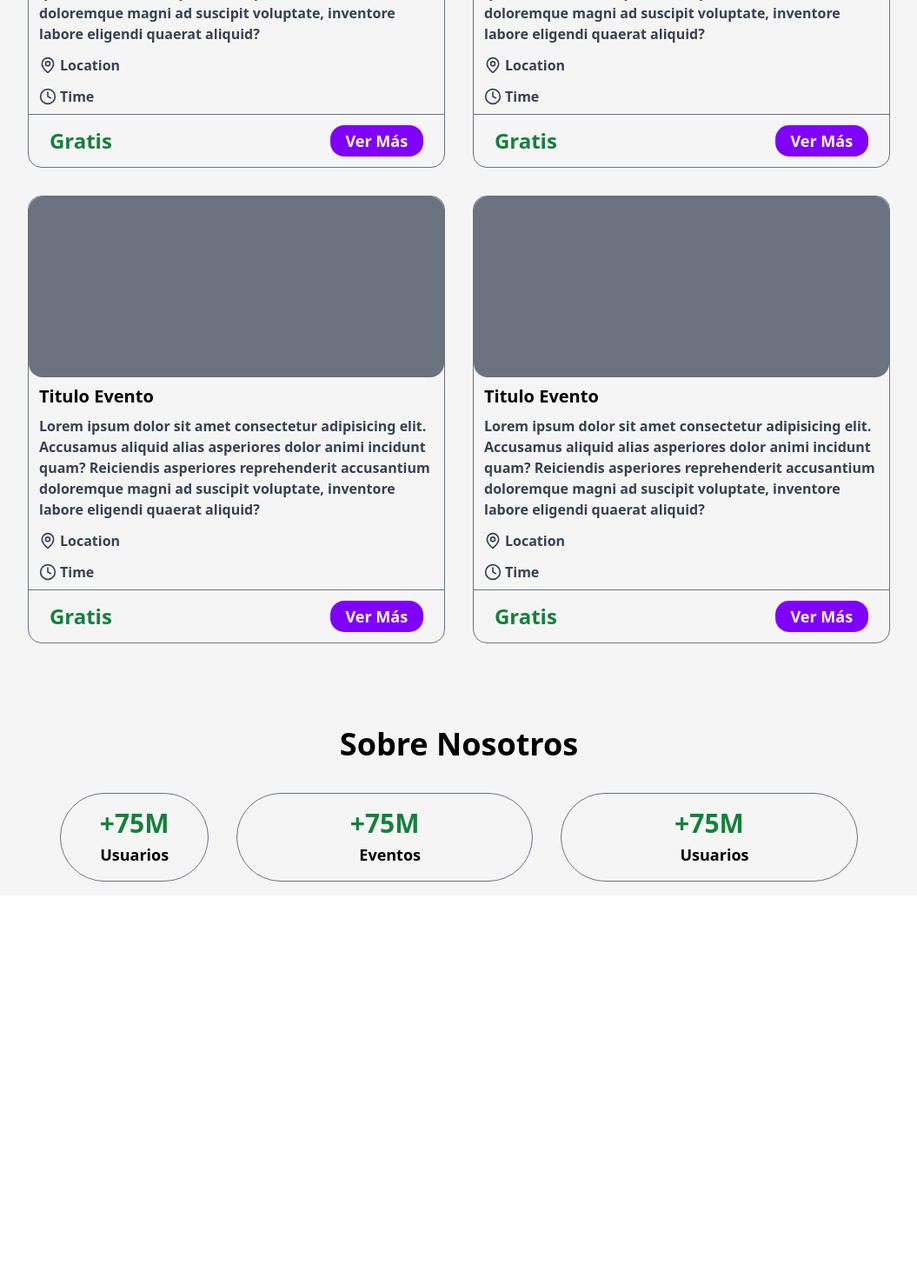
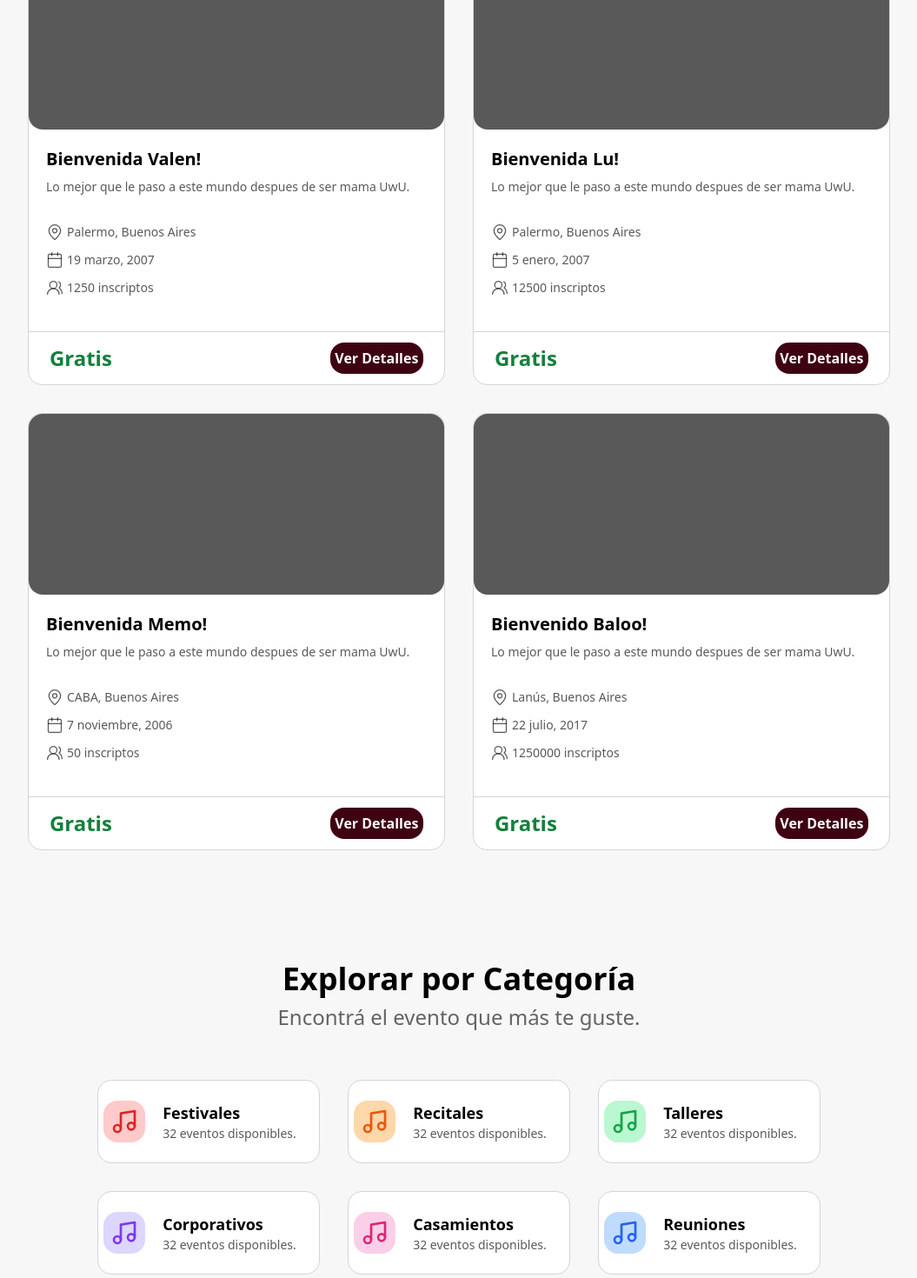
Before and after one commit to Memolxz/Tp4-Desarrollo-de-Sistemas, a React (Vite) app in the folder apps/ui/: page /home in a window 1280 px wide. Shown: the part 800-2270 px from the top of the page at 87% size, without its empty margins (112-1167 px from the left). Before the commit the page ends 1830 px from the top, so only its background shows below. Built offline with nearby package versions, Linux system fonts and the light colour scheme.

Commit message:
frontend

```diff
--- /dev/null
+++ b/apps/ui/src/components/Categories.tsx
@@ -0,0 +1,83 @@
+import { Music } from "lucide-react"
+export default function Categories() {
+  return (
+    <div className="bg-transparent w-[80%] mt-28">
+        <div className="w-full flex flex-col justify-center items-center">
+          <h1 className="text-4xl text-center font-bold text-black">Explorar por Categoría</h1>
+          <p className="text-2xl text-center font-normal text-black/60 mt-2">Encontrá el evento que más te guste.</p>
+        </div>
+
+      <div className="bg-transparent w-full flex flex-col justify-center items-center mt-10">
+        <div className="bg-transparent w-full flex flex-row justify-center items-center">
+          <div className="w-1/4 h-24 border-gray-300 border rounded-2xl flex justify-center items-center m-4
+                          hover:border-red-500 hover:scale-105 transition-transform bg-white">
+            <div className="w-12 h-12 bg-red-200 rounded-2xl flex justify-center items-center text-center">
+              <Music className="w-8 h-8 text-red-600"/>
+            </div>
+            <div>
+              <h2 className="font-semibold text-lg ml-5">Festivales</h2>
+              <p className="font-normal text-sm text-black/65 mx-5">32 eventos disponibles.</p>
+            </div>
+          </div>
+
+          <div className="w-1/4 h-24 border-gray-300 border rounded-2xl flex justify-center items-center m-4
+                          hover:border-orange-500 hover:scale-105 transition-transform bg-white">
+            <div className="w-12 h-12 bg-orange-200 rounded-2xl flex justify-center items-center text-center">
+              <Music className="w-8 h-8 text-orange-600"/>
+            </div>
+            <div>
+              <h2 className="font-semibold text-lg ml-5">Recitales</h2>
+              <p className="font-normal text-sm text-black/65 mx-5">32 eventos disponibles.</p>
+            </div>
+          </div>
+
+          <div className="w-1/4 h-24 border-gray-300 border rounded-2xl flex justify-center items-center m-4
+                          hover:border-green-500 hover:scale-105 transition-transform bg-white">
+            <div className="w-12 h-12 bg-green-200 rounded-2xl flex justify-center items-center text-center">
+              <Music className="w-8 h-8 text-green-600"/>
+            </div>
+            <div>
+              <h2 className="font-semibold text-lg ml-5">Talleres</h2>
+              <p className="font-normal text-sm text-black/65 mx-5">32 eventos disponibles.</p>
+            </div>
+          </div>
+        </div>
+
+        <div className="bg-transparent w-full flex flex-row justify-center items-center">
+          <div className="w-1/4 h-24 border-gray-300 border rounded-2xl flex justify-center items-center m-4
+                          hover:border-violet-500 hover:scale-105 transition-transform bg-white">
+            <div className="w-12 h-12 bg-violet-200 rounded-2xl flex justify-center items-center text-center">
+              <Music className="w-8 h-8 text-violet-600"/>
+            </div>
+            <div>
+              <h2 className="font-semibold text-lg ml-5">Corporativos</h2>
+              <p className="font-normal text-sm text-black/65 mx-5">32 eventos disponibles.</p>
+            </div>
+          </div>
+
+          <div className="w-1/4 h-24 border-gray-300 border rounded-2xl flex justify-center items-center m-4
+                          hover:border-pink-500 hover:scale-105 transition-transform bg-white">
+            <div className="w-12 h-12 bg-pink-200 rounded-2xl flex justify-center items-center text-center">
+              <Music className="w-8 h-8 text-pink-600"/>
+            </div>
+            <div>
+              <h2 className="font-semibold text-lg ml-5">Casamientos</h2>
+              <p className="font-normal text-sm text-black/65 mx-5">32 eventos disponibles.</p>
+            </div>
+          </div>
+
+          <div className="w-1/4 h-24 border-gray-300 border rounded-2xl flex justify-center items-center m-4
+                          hover:border-blue-500 hover:scale-105 transition-transform bg-white">
+            <div className="w-12 h-12 bg-blue-200 rounded-2xl flex justify-center items-center text-center">
+              <Music className="w-8 h-8 text-blue-600"/>
+            </div>
+            <div>
+              <h2 className="font-semibold text-lg ml-5">Reuniones</h2>
+              <p className="font-normal text-sm text-black/65 mx-5">32 eventos disponibles.</p>
+            </div>
+          </div>
+        </div>
+      </div>
+    </div>
+  );
+}
--- a/apps/ui/src/components/Header.tsx
+++ b/apps/ui/src/components/Header.tsx
@@ -3,7 +3,7 @@ import { Link } from 'react-router-dom';
 
 export default function Header() {
     return (
-      <div className="flex items-center justify-center bg-secondary w-full h-[70px]">
+      <div className="flex items-center justify-center bg-secondary w-full h-[70px] border-b border-gray-300">
         <div className="flex items-center w-[90%]">
           <div className="flex justify-center text-center items-center w-1/2">
             <div className="flex justify-center items-center bg-accent h-11 w-11 rounded-2xl">
--- a/apps/ui/src/components/Stats.tsx
+++ b/apps/ui/src/components/Stats.tsx
@@ -2,17 +2,17 @@
 export default function Stats() {
   return (
     <div className="bg-transparent w-[80%]">
-      <h1 className="mt-20 text-4xl text-center font-bold text-black">Sobre Nosotros</h1>
+      <div className="border-t border-gray-300 mt-10 mb-5 w-full h-0"></div>
       <div className="flex flex-row justify-center items-center w-full mt-5">
-        <div className="flex flex-col justify-center items-center w-1/6 rounded-full border-gray-500 border m-4 p-4">
+        <div className="flex flex-col justify-center items-center w-1/3 m-4">
           <h1 className="font-semibold text-3xl text-start text-green-700">+75M</h1>
           <p className="font-semibold text-lg mt-1">Usuarios</p>
         </div>
-        <div className="flex flex-col justify-center items-center w-1/3 rounded-full border-gray-500 border m-4 p-4">
+        <div className="flex flex-col justify-center items-center w-1/3 m-4">
           <h1 className="font-semibold text-3xl text-start text-green-700">+75M</h1>
           <p className="font-semibold text-lg mt-1 ml-3">Eventos</p>
         </div>
-        <div className="flex flex-col justify-center items-center w-1/3 rounded-full border-gray-500 border m-4 p-4">
+        <div className="flex flex-col justify-center items-center w-1/3 m-4">
           <h1 className="font-semibold text-3xl text-start text-green-700">+75M</h1>
           <p className="font-semibold text-lg mt-1 ml-3">Usuarios</p>
         </div>
--- a/apps/ui/src/components/TopEvents.tsx
+++ b/apps/ui/src/components/TopEvents.tsx
@@ -1,109 +1,166 @@
-import { MapPin, Clock } from "lucide-react";
+import { MapPin, Calendar, UsersRound, ArrowRight } from "lucide-react";
 
 export default function TopEvents() {
   return (
-    <div className="bg-transparent w-[80%]">
-      <h1 className="mt-20 text-4xl text-center font-bold text-black">Los eventos más destacados</h1>
-      <div className="flex flex-row justify-center items-center w-full mt-5">
+    <div className="bg-transparent w-[80%] mt-20">
+      <div className="w-full flex flex-row justify-center">
+
+        <div className="w-2/3 flex flex-col justify-center items-start">
+          <h1 className="text-4xl text-start font-bold text-black">Los eventos más destacados</h1>
+          <p className="text-2xl text-start font-normal text-black/60 mt-2">Los eventos más populares de la temporada.</p>
+        </div>
+
+        <div className="w-1/3 flex flex-row justify-end items-center">
+          <button className="w-1/2 flex flex-row justify-center items-center bg-accent text-dominant h-9 rounded-2xl">
+            <p className="mr-2 text-md font-semibold">Ver todos</p>
+            <ArrowRight></ArrowRight>
+          </button>
+        </div>
+      </div>
+
+      <div className="border-t border-gray-300 my-10 w-full h-0"></div>
+
+      <div className="flex flex-row justify-center items-center w-full">
         {/* Evento1 */}
-        <div className="flex flex-col justify-center items-center w-1/2 rounded-2xl border-gray-500 border m-4">
-          <div className="flex flex-col justify-center items-center bg-gray-500 w-full h-52 rounded-2xl"></div>
-          <div className="flex flex-col justify-center items-start">
-            <h2 className="font-semibold text-xl mt-2 ml-3">Titulo Evento</h2>
-            <p className="font-semibold text-md text-gray-700 mt-2 mx-3">Lorem ipsum dolor sit amet consectetur adipisicing elit. Accusamus aliquid alias asperiores dolor animi incidunt quam? Reiciendis asperiores reprehenderit accusantium doloremque magni ad suscipit voluptate, inventore labore eligendi quaerat aliquid?</p>
-            <div className="flex flex-row justify-center items-center text-start mt-3 ml-3">
-              <MapPin className="h-5 w-5 text-gray-700" />
-              <p className="font-semibold text-md text-gray-700 ml-1">Location</p>
+        <div className="flex flex-col justify-center items-center w-1/2 rounded-2xl border-gray-300 border m-4 bg-white">
+          <div className="flex flex-col justify-center items-center bg-black/65 w-full h-52 rounded-2xl"></div>
+          <div className="flex flex-col justify-center items-start w-full">
+            <h2 className="font-semibold text-xl mt-5 ml-5">Bienvenida Valen!</h2>
+            <p className="font-normal text-sm text-black/65 mt-2 mx-5">Lo mejor que le paso a este mundo despues de ser mama UwU.</p>
+
+            <div className="flex flex-row justify-center items-center text-start mt-8 mx-5">
+              <MapPin className="h-5 w-5 text-black/65" strokeWidth={1.5} />
+              <p className="font-normal text-sm text-black/65 ml-1">Palermo, Buenos Aires</p>
             </div>
-            <div className="flex flex-row justify-center items-center text-start mt-3 ml-3">
-              <Clock className="h-5 w-5 text-gray-700" />
-              <p className="font-semibold text-md text-gray-700 ml-1">Time</p>
+
+            <div className="flex flex-row justify-center items-center text-start mt-3 mx-5">
+              <Calendar className="h-5 w-5 text-black/65" strokeWidth={1.5} />
+              <p className="font-normal text-sm text-black/65 ml-1">19 marzo, 2007</p>
             </div>
-            <div className="border-t border-gray-500 mt-2 w-full"></div>
+
+            <div className="flex flex-row justify-center items-center text-start mt-3 mx-5 mb-8">
+              <UsersRound className="h-5 w-5 text-black/65" strokeWidth={1.5} />
+              <p className="font-normal text-sm text-black/65 ml-1">1250 inscriptos</p>
+            </div>
+
+            <div className="border-t border-gray-300 mt-2 w-full"></div>
+
             <div className="flex justify-center items-center w-full">
               <div className="flex flex-row justify-center items-center text-start mt-1 w-[90%] mb-3">
                 <h2 className="font-bold text-2xl mt-2 w-1/2 text-start text-green-700">Gratis</h2>
                 <div className="w-1/4"></div>
-                <button className="font-semibold text-lg mt-2 w-1/4 text-center bg-accent text-white rounded-2xl h-9">Ver Más</button>
+                <button className="font-semibold text-md mt-2 w-1/4 text-center bg-accent text-white rounded-2xl h-9">Ver Detalles</button>
               </div>
             </div>
           </div>
         </div>
+
         {/* Evento2 */}
-        <div className="flex flex-col justify-center items-center w-1/2 rounded-2xl border-gray-500 border m-4">
-          <div className="flex flex-col justify-center items-center bg-gray-500 w-full h-52 rounded-2xl"></div>
-          <div className="flex flex-col justify-center items-start">
-            <h2 className="font-semibold text-xl mt-2 ml-3">Titulo Evento</h2>
-            <p className="font-semibold text-md text-gray-700 mt-2 mx-3">Lorem ipsum dolor sit amet consectetur adipisicing elit. Accusamus aliquid alias asperiores dolor animi incidunt quam? Reiciendis asperiores reprehenderit accusantium doloremque magni ad suscipit voluptate, inventore labore eligendi quaerat aliquid?</p>
-            <div className="flex flex-row justify-center items-center text-start mt-3 ml-3">
-              <MapPin className="h-5 w-5 text-gray-700" />
-              <p className="font-semibold text-md text-gray-700 ml-1">Location</p>
+        <div className="flex flex-col justify-center items-center w-1/2 rounded-2xl border-gray-300 border m-4 bg-white">
+          <div className="flex flex-col justify-center items-center bg-black/65 w-full h-52 rounded-2xl"></div>
+          <div className="flex flex-col justify-center items-start w-full">
+            <h2 className="font-semibold text-xl mt-5 ml-5">Bienvenida Lu!</h2>
+            <p className="font-normal text-sm text-black/65 mt-2 mx-5">Lo mejor que le paso a este mundo despues de ser mama UwU.</p>
+
+            <div className="flex flex-row justify-center items-center text-start mt-8 mx-5">
+              <MapPin className="h-5 w-5 text-black/65" strokeWidth={1.5} />
+              <p className="font-normal text-sm text-black/65 ml-1">Palermo, Buenos Aires</p>
             </div>
-            <div className="flex flex-row justify-center items-center text-start mt-3 ml-3">
-              <Clock className="h-5 w-5 text-gray-700" />
-              <p className="font-semibold text-md text-gray-700 ml-1">Time</p>
+
+            <div className="flex flex-row justify-center items-center text-start mt-3 mx-5">
+              <Calendar className="h-5 w-5 text-black/65" strokeWidth={1.5} />
+              <p className="font-normal text-sm text-black/65 ml-1">5 enero, 2007</p>
             </div>
-            <div className="border-t border-gray-500 mt-2 w-full"></div>
+
+            <div className="flex flex-row justify-center items-center text-start mt-3 mx-5 mb-8">
+              <UsersRound className="h-5 w-5 text-black/65" strokeWidth={1.5} />
+              <p className="font-normal text-sm text-black/65 ml-1">12500 inscriptos</p>
+            </div>
+
+            <div className="border-t border-gray-300 mt-2 w-full"></div>
+
             <div className="flex justify-center items-center w-full">
               <div className="flex flex-row justify-center items-center text-start mt-1 w-[90%] mb-3">
                 <h2 className="font-bold text-2xl mt-2 w-1/2 text-start text-green-700">Gratis</h2>
                 <div className="w-1/4"></div>
-                <button className="font-semibold text-lg mt-2 w-1/4 text-center bg-accent text-white rounded-2xl h-9">Ver Más</button>
+                <button className="font-semibold text-md mt-2 w-1/4 text-center bg-accent text-white rounded-2xl h-9">Ver Detalles</button>
               </div>
             </div>
           </div>
         </div>
+
       </div>
 
       <div className="flex flex-row justify-center items-center w-full">
+
         {/* Evento3 */}
-        <div className="flex flex-col justify-center items-center w-1/2 rounded-2xl border-gray-500 border m-4">
-          <div className="flex flex-col justify-center items-center bg-gray-500 w-full h-52 rounded-2xl"></div>
-          <div className="flex flex-col justify-center items-start">
-            <h2 className="font-semibold text-xl mt-2 ml-3">Titulo Evento</h2>
-            <p className="font-semibold text-md text-gray-700 mt-2 mx-3">Lorem ipsum dolor sit amet consectetur adipisicing elit. Accusamus aliquid alias asperiores dolor animi incidunt quam? Reiciendis asperiores reprehenderit accusantium doloremque magni ad suscipit voluptate, inventore labore eligendi quaerat aliquid?</p>
-            <div className="flex flex-row justify-center items-center text-start mt-3 ml-3">
-              <MapPin className="h-5 w-5 text-gray-700" />
-              <p className="font-semibold text-md text-gray-700 ml-1">Location</p>
+        <div className="flex flex-col justify-center items-center w-1/2 rounded-2xl border-gray-300 border m-4 bg-white">
+          <div className="flex flex-col justify-center items-center bg-black/65 w-full h-52 rounded-2xl"></div>
+          <div className="flex flex-col justify-center items-start w-full">
+            <h2 className="font-semibold text-xl mt-5 ml-5">Bienvenida Memo!</h2>
+            <p className="font-normal text-sm text-black/65 mt-2 mx-5">Lo mejor que le paso a este mundo despues de ser mama UwU.</p>
+
+            <div className="flex flex-row justify-center items-center text-start mt-8 mx-5">
+              <MapPin className="h-5 w-5 text-black/65" strokeWidth={1.5} />
+              <p className="font-normal text-sm text-black/65 ml-1">CABA, Buenos Aires</p>
             </div>
-            <div className="flex flex-row justify-center items-center text-start mt-3 ml-3">
-              <Clock className="h-5 w-5 text-gray-700" />
-              <p className="font-semibold text-md text-gray-700 ml-1">Time</p>
+
+            <div className="flex flex-row justify-center items-center text-start mt-3 mx-5">
+              <Calendar className="h-5 w-5 text-black/65" strokeWidth={1.5} />
+              <p className="font-normal text-sm text-black/65 ml-1">7 noviembre, 2006</p>
             </div>
-            <div className="border-t border-gray-500 mt-2 w-full"></div>
+
+            <div className="flex flex-row justify-center items-center text-start mt-3 mx-5 mb-8">
+              <UsersRound className="h-5 w-5 text-black/65" strokeWidth={1.5} />
+              <p className="font-normal text-sm text-black/65 ml-1">50 inscriptos</p>
+            </div>
+
+            <div className="border-t border-gray-300 mt-2 w-full"></div>
+
             <div className="flex justify-center items-center w-full">
               <div className="flex flex-row justify-center items-center text-start mt-1 w-[90%] mb-3">
                 <h2 className="font-bold text-2xl mt-2 w-1/2 text-start text-green-700">Gratis</h2>
                 <div className="w-1/4"></div>
-                <button className="font-semibold text-lg mt-2 w-1/4 text-center bg-accent text-white rounded-2xl h-9">Ver Más</button>
+                <button className="font-semibold text-md mt-2 w-1/4 text-center bg-accent text-white rounded-2xl h-9">Ver Detalles</button>
               </div>
             </div>
           </div>
         </div>
+
         {/* Evento4 */}
-        <div className="flex flex-col justify-center items-center w-1/2 rounded-2xl border-gray-500 border m-4">
-          <div className="flex flex-col justify-center items-center bg-gray-500 w-full h-52 rounded-2xl"></div>
-          <div className="flex flex-col justify-center items-start">
-            <h2 className="font-semibold text-xl mt-2 ml-3">Titulo Evento</h2>
-            <p className="font-semibold text-md text-gray-700 mt-2 mx-3">Lorem ipsum dolor sit amet consectetur adipisicing elit. Accusamus aliquid alias asperiores dolor animi incidunt quam? Reiciendis asperiores reprehenderit accusantium doloremque magni ad suscipit voluptate, inventore labore eligendi quaerat aliquid?</p>
-            <div className="flex flex-row justify-center items-center text-start mt-3 ml-3">
-              <MapPin className="h-5 w-5 text-gray-700" />
-              <p className="font-semibold text-md text-gray-700 ml-1">Location</p>
+        <div className="flex flex-col justify-center items-center w-1/2 rounded-2xl border-gray-300 border m-4 bg-white">
+          <div className="flex flex-col justify-center items-center bg-black/65 w-full h-52 rounded-2xl"></div>
+          <div className="flex flex-col justify-center items-start w-full">
+            <h2 className="font-semibold text-xl mt-5 ml-5">Bienvenido Baloo!</h2>
+            <p className="font-normal text-sm text-black/65 mt-2 mx-5">Lo mejor que le paso a este mundo despues de ser mama UwU.</p>
+
+            <div className="flex flex-row justify-center items-center text-start mt-8 mx-5">
+              <MapPin className="h-5 w-5 text-black/65" strokeWidth={1.5} />
+              <p className="font-normal text-sm text-black/65 ml-1">Lanús, Buenos Aires</p>
             </div>
-            <div className="flex flex-row justify-center items-center text-start mt-3 ml-3">
-              <Clock className="h-5 w-5 text-gray-700" />
-              <p className="font-semibold text-md text-gray-700 ml-1">Time</p>
+
+            <div className="flex flex-row justify-center items-center text-start mt-3 mx-5">
+              <Calendar className="h-5 w-5 text-black/65" strokeWidth={1.5} />
+              <p className="font-normal text-sm text-black/65 ml-1">22 julio, 2017</p>
             </div>
-            <div className="border-t border-gray-500 mt-2 w-full"></div>
+
+            <div className="flex flex-row justify-center items-center text-start mt-3 mx-5 mb-8">
+              <UsersRound className="h-5 w-5 text-black/65" strokeWidth={1.5} />
+              <p className="font-normal text-sm text-black/65 ml-1">1250000 inscriptos</p>
+            </div>
+
+            <div className="border-t border-gray-300 mt-2 w-full"></div>
+
             <div className="flex justify-center items-center w-full">
               <div className="flex flex-row justify-center items-center text-start mt-1 w-[90%] mb-3">
                 <h2 className="font-bold text-2xl mt-2 w-1/2 text-start text-green-700">Gratis</h2>
                 <div className="w-1/4"></div>
-                <button className="font-semibold text-lg mt-2 w-1/4 text-center bg-accent text-white rounded-2xl h-9">Ver Más</button>
+                <button className="font-semibold text-md mt-2 w-1/4 text-center bg-accent text-white rounded-2xl h-9">Ver Detalles</button>
               </div>
             </div>
           </div>
         </div>
+
       </div>
     </div>
   );
--- a/apps/ui/src/pages/Home.tsx
+++ b/apps/ui/src/pages/Home.tsx
@@ -1,3 +1,4 @@
+import Categories from "../components/Categories.tsx";
 import Header from "../components/Header.tsx"
 import Stats from "../components/Stats.tsx";
 import TopEvents from "../components/TopEvents.tsx";
@@ -6,9 +7,10 @@ export default function Home() {
       <div className="flex flex-col items-center bg-dominant h-full w-full">
         <Header />
         <h1 className="mt-20 text-5xl font-bold text-black">Descubre y crea eventos increíbles</h1>
-        <h2 className="mt-7 w-1/2 text-2xl text-center text-gray-600">Desde festivales hasta casamientos, encuentra o crea el evento perfecto. Gestiona inscripciones, pagos y más en un solo lugar.</h2>
-        <TopEvents></TopEvents>
-        <Stats></Stats>
+        <h2 className="mt-7 w-1/2 text-2xl text-center text-black/60">Desde festivales hasta casamientos, encuentra o crea el evento perfecto. Gestiona inscripciones, pagos y más en un solo lugar.</h2>
+        <Stats />
+        <TopEvents />
+        <Categories />
       </div>
     );
 }
--- a/apps/ui/tailwind.config.js
+++ b/apps/ui/tailwind.config.js
@@ -7,9 +7,10 @@ export default {
   theme: {
     extend: {
       colors: {
-      dominant: "#F5F5F5",
+      dominant: "#F7F7F7",
       secondary: "#FFFFFF",
-      accent: "#7F00FF",
+      accent: "#3E0212",
+      complement: "#386641",
     },
   },
   },
```
